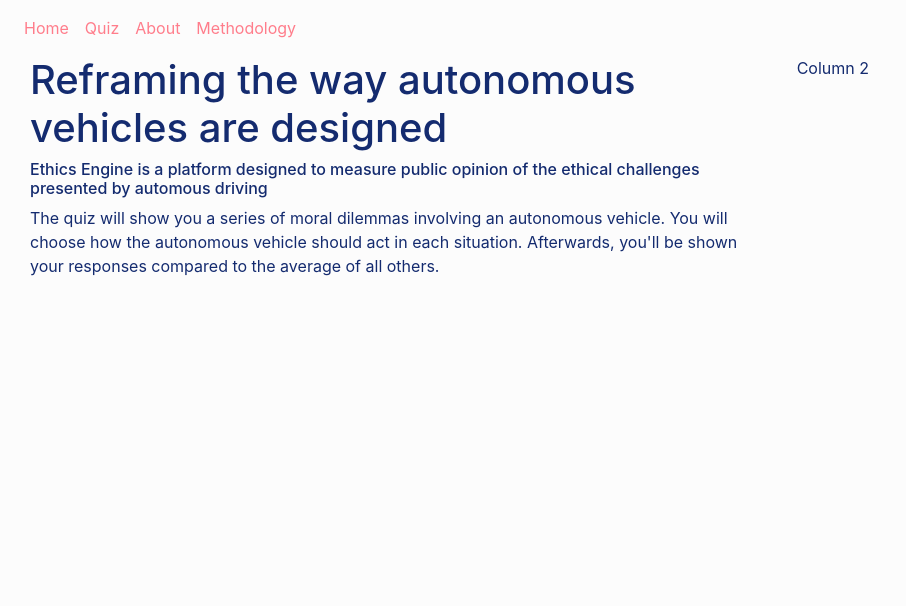
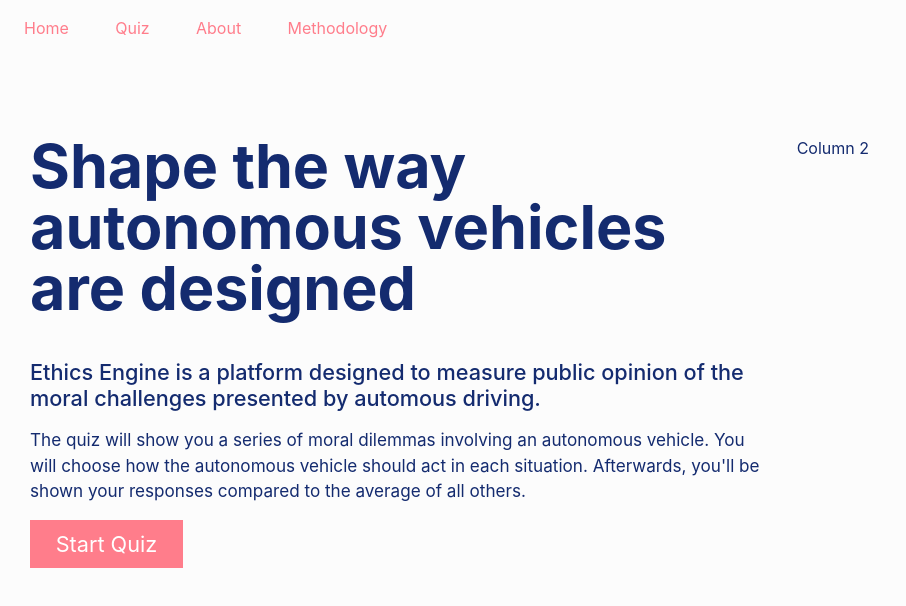
Before and after one commit to bsitenga/EthicsEngine, a React (Create React App) app: page / in a window 1280 px wide. Shown: the top 606 px of the page, without its empty margins (0-906 px from the left). Built offline with nearby package versions, Linux system fonts and the light colour scheme.

Commit message:
styled home

```diff
--- a/src/App.css
+++ b/src/App.css
@@ -14,9 +14,13 @@ body {
 }
 
 
-
 .navbar-light.navbar .navbar-nav .nav-link {
     color: #FF7D8B;
+    padding-right: 3vw;
+}
+
+.navbar-light.navbar .navbar-nav .nav-link:hover {
+    color: #DD5B69;
 }
 
 /* HOME */
@@ -32,4 +36,37 @@ body {
     padding-left: 10px;
     margin-right: 20px;
     padding-right: 10px;
+    margin-top: 10vh;
 }
+
+.home-container .col-lg-8 {
+    width: 95%
+}
+
+.home-container h1 {
+    font-size: calc(20px + 3.2vw);
+    font-weight: bold;
+    line-height: 1em;
+    margin-bottom: 5vh;
+}
+
+.home-container h6 {
+    font-size: calc(14px + .6vw);
+    margin-bottom: 2vh;
+}
+
+.home-container p {
+    font-size: calc(12px + .4vw);
+}
+
+.home-container button {
+    font-size: calc(14px + .6vw);
+    color: #fff;
+    border: none;
+    background-color: #FF7D8B;
+    padding: calc(5px + .2vw) calc(18px + .6vw);
+}
+
+.home-container button:hover {
+    background-color: #EE6C7A;
+}
--- a/src/components/Home.js
+++ b/src/components/Home.js
@@ -1,3 +1,4 @@
+import { Link } from 'react-router-dom';
 import Container from 'react-bootstrap/Container';
 import Row from 'react-bootstrap/Row';
 import Col from 'react-bootstrap/Col';
@@ -8,13 +9,14 @@ function Home() {
             <Container>
                 <Row>
                     <Col lg={8} >
-                        <h1>Reframing the way autonomous vehicles are designed</h1>
+                        <h1>Shape the way autonomous vehicles are designed</h1>
                         <h6>Ethics Engine is a platform designed to measure public opinion of
-                            the ethical challenges presented by automous driving</h6>
+                            the moral challenges presented by automous driving.</h6>
                         <p>The quiz will show you a series of moral dilemmas involving an
                             autonomous vehicle. You will choose how the autonomous vehicle
                             should act in each situation. Afterwards, you'll be shown your
                             responses compared to the average of all others.</p>
+                        <Link to="/quiz"><button>Start Quiz</button></Link>
                     </Col>
                     <Col lg={4} >Column 2</Col>
                 </Row>
```
